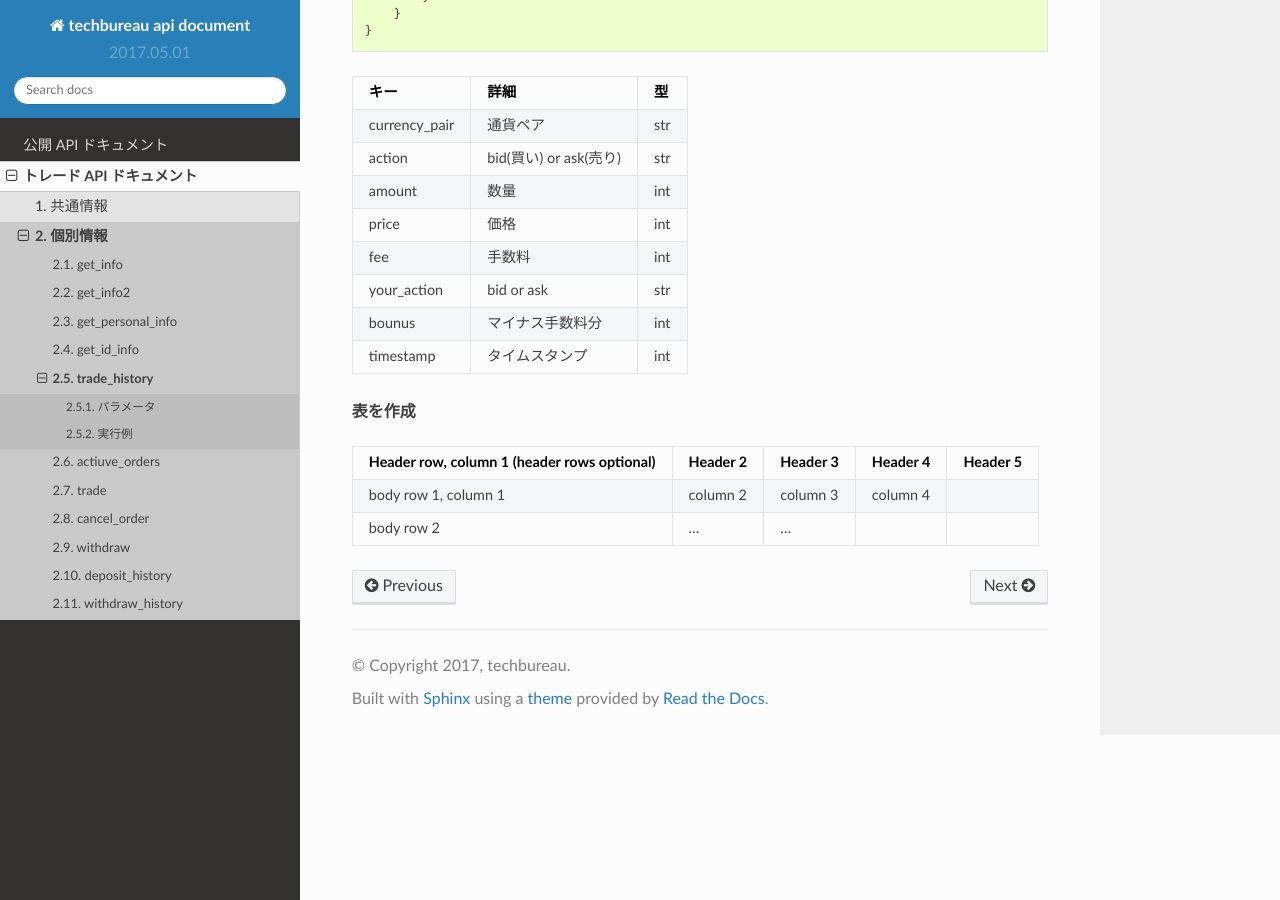
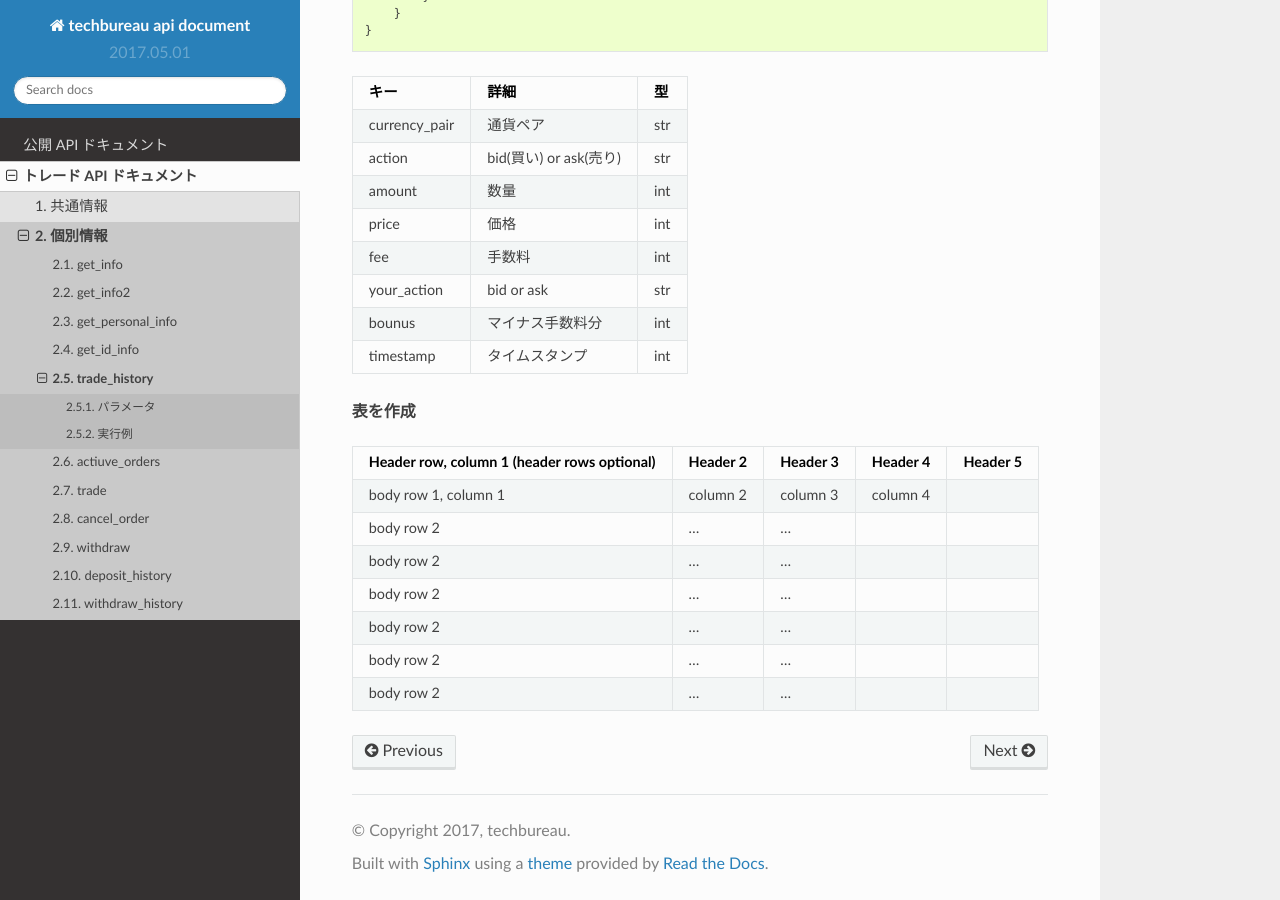
Before and after one commit to techbureau/api-doc, a Sphinx documentation site: the page built from docs/trade/2_individual/5_trade_history.rst, in a window 1280 px wide and 900 px high, scrolled down 1070 px. Built offline with Sphinx 7.4.7 and the Read the Docs theme 2.0.0, drawn with Linux system fonts in a browser that asks for light colours.

Commit message:
no message

```diff
--- a/docs/trade/2_individual/5_trade_history.rst
+++ b/docs/trade/2_individual/5_trade_history.rst
@@ -91,3 +91,13 @@ trade_history
 +------------------------+------------+----------+----------+----------+
 | body row 2             | ...        | ...      |          |          |
 +------------------------+------------+----------+----------+----------+
+| body row 2             | ...        | ...      |          |          |
++------------------------+------------+----------+----------+----------+
+| body row 2             | ...        | ...      |          |          |
++------------------------+------------+----------+----------+----------+
+| body row 2             | ...        | ...      |          |          |
++------------------------+------------+----------+----------+----------+
+| body row 2             | ...        | ...      |          |          |
++------------------------+------------+----------+----------+----------+
+| body row 2             | ...        | ...      |          |          |
++------------------------+------------+----------+----------+----------+
```
